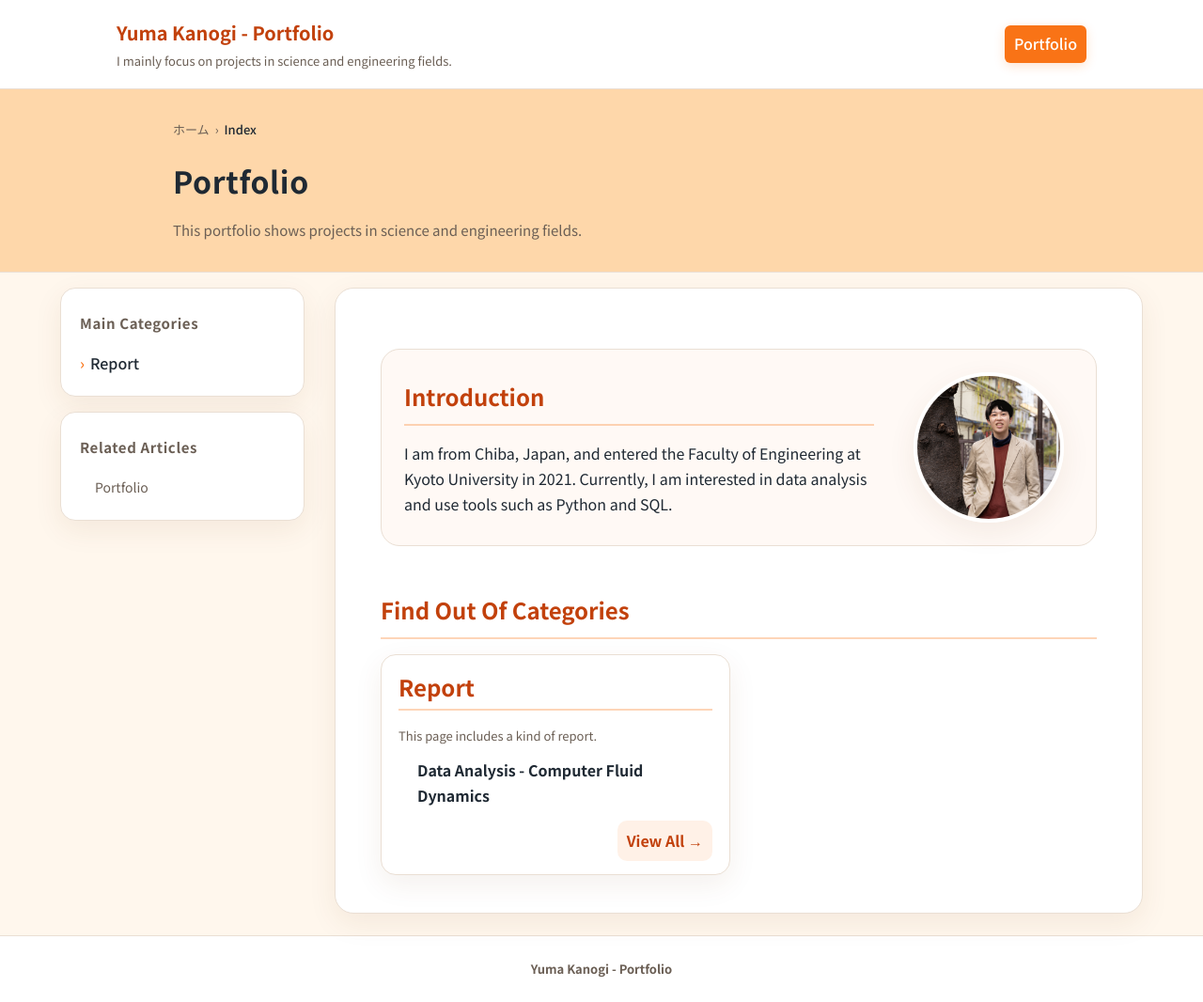
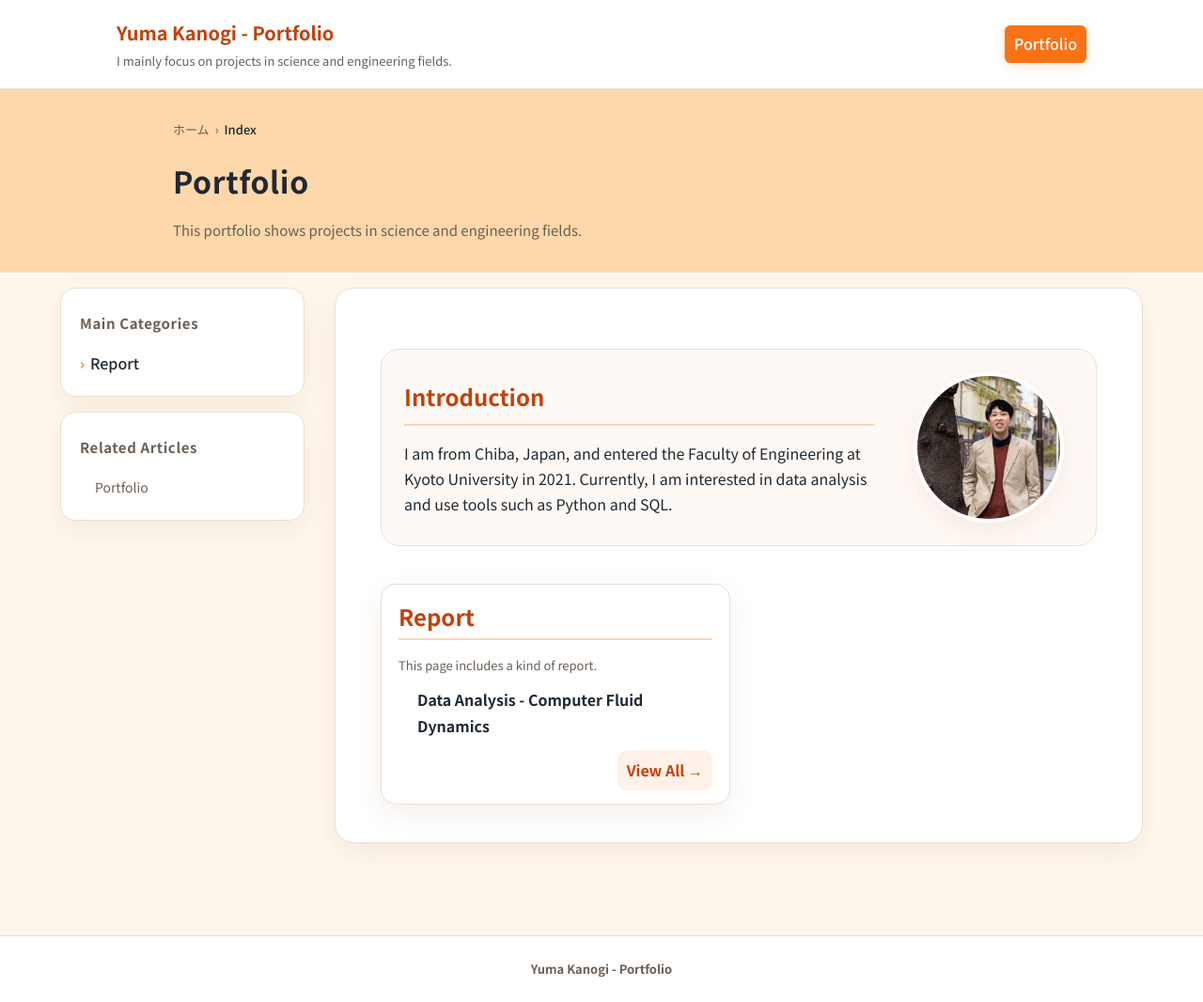
Before and after one commit to entfrem0/portfolio, a Jekyll site: the page built from docs/index.md, in a window 1280 px wide. Shown: the whole page at 94% size. Built offline with Jekyll 4.4.1, drawn with Linux system fonts in a browser that asks for light colours.

Commit message:
index変更

```diff
--- a/docs/index.md
+++ b/docs/index.md
@@ -23,9 +23,6 @@ sidebar_title: Related Articles
       class="intro-profile__image">
   </div>
 </div>
-
-
-## Find Out Of Categories
 
 <div class="kb-cards">
   {% assign all_pages = site.pages | sort: "nav_order" %}
```
